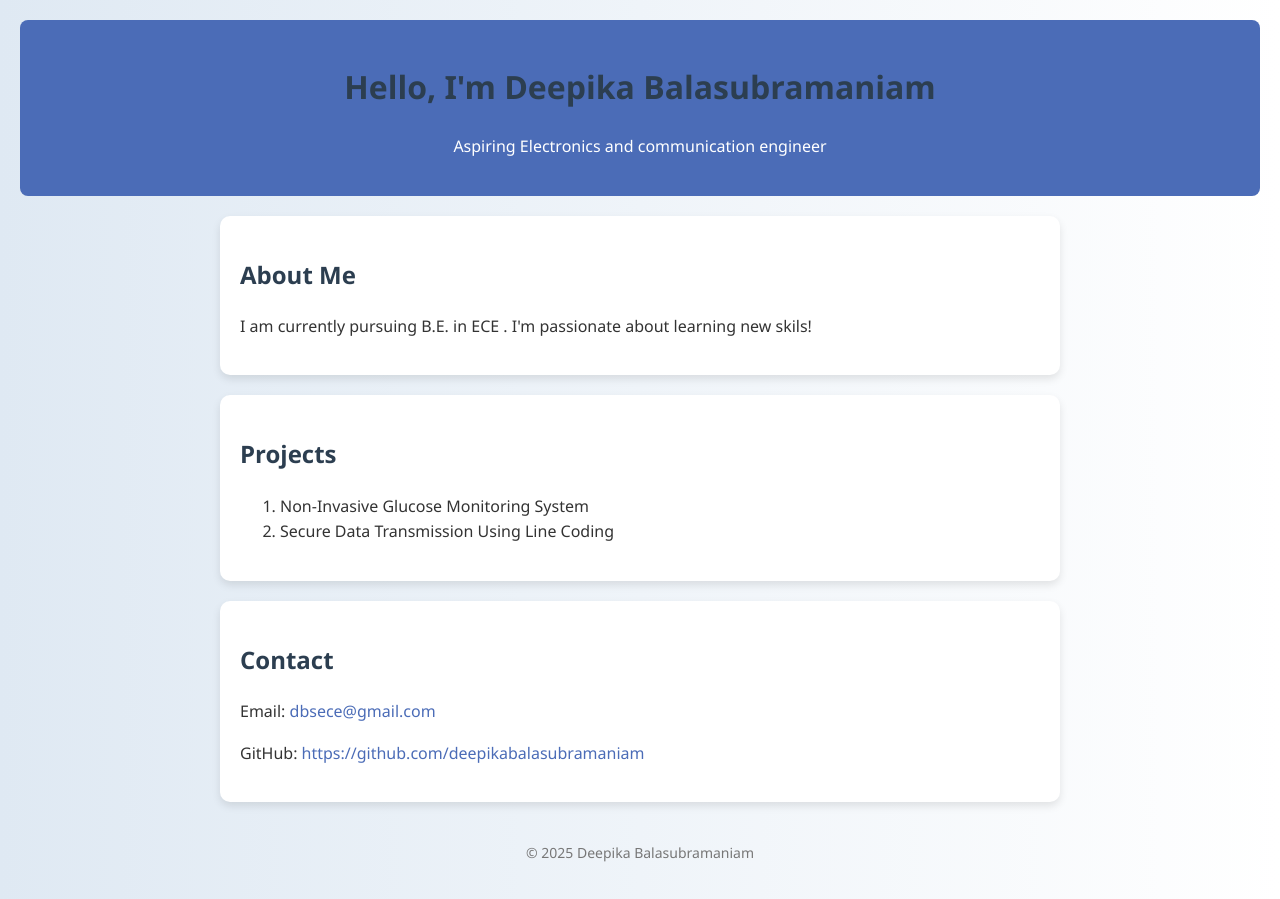
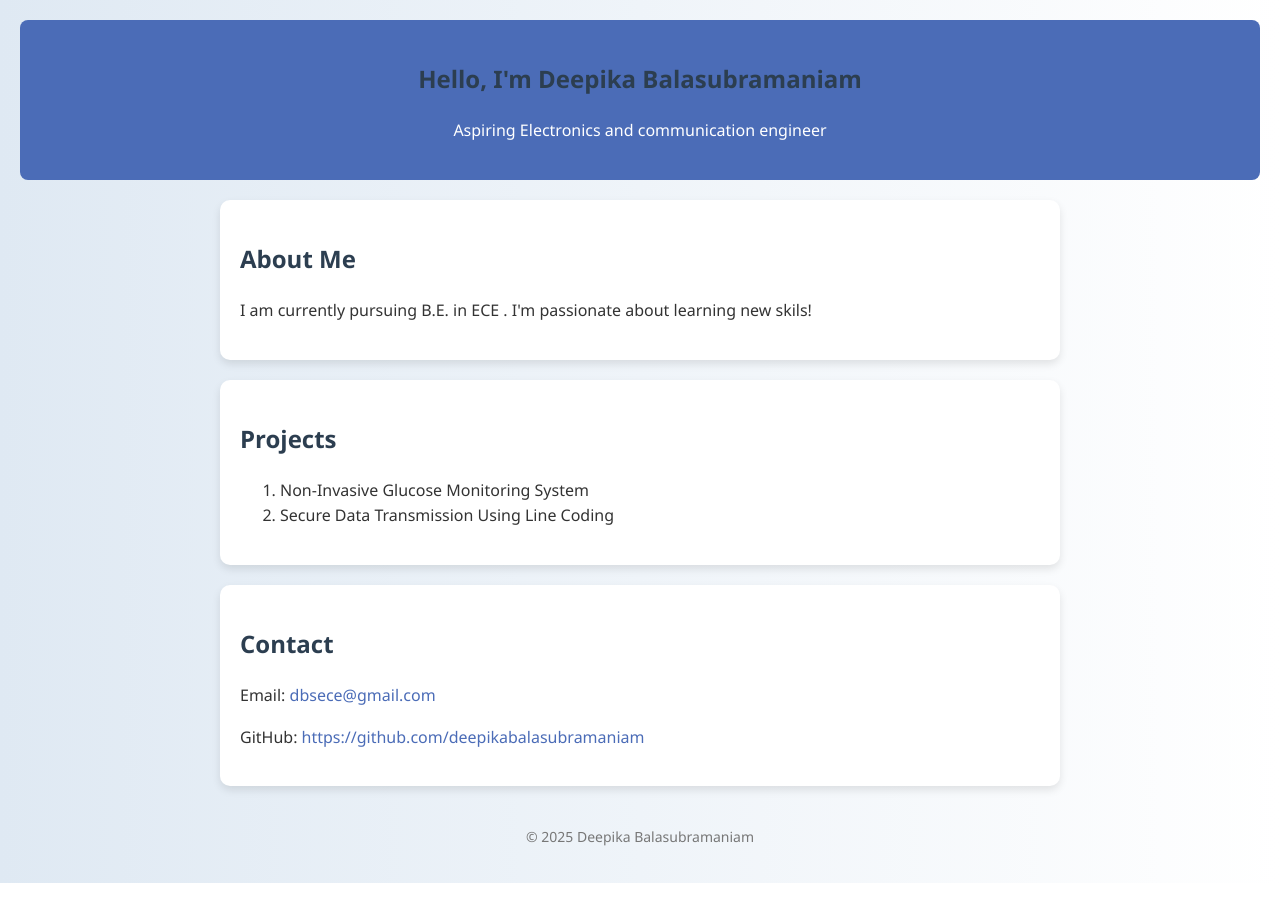
Before and after one commit to deepikabalasubramaniam/my-portfolio, a plain HTML site: page index.html in a window 1280 px wide. Drawn offline with Linux system fonts and the light colour scheme.

Commit message:
Update index.html
chnaged h1 to he

```diff
--- a/index.html
+++ b/index.html
@@ -8,7 +8,7 @@
 </head>
 <body>
   <header>
-    <h1>Hello, I'm Deepika Balasubramaniam</h1>
+    <h2>Hello, I'm Deepika Balasubramaniam</h2>
     <p>Aspiring Electronics and communication engineer</p>
   </header>
 
```
